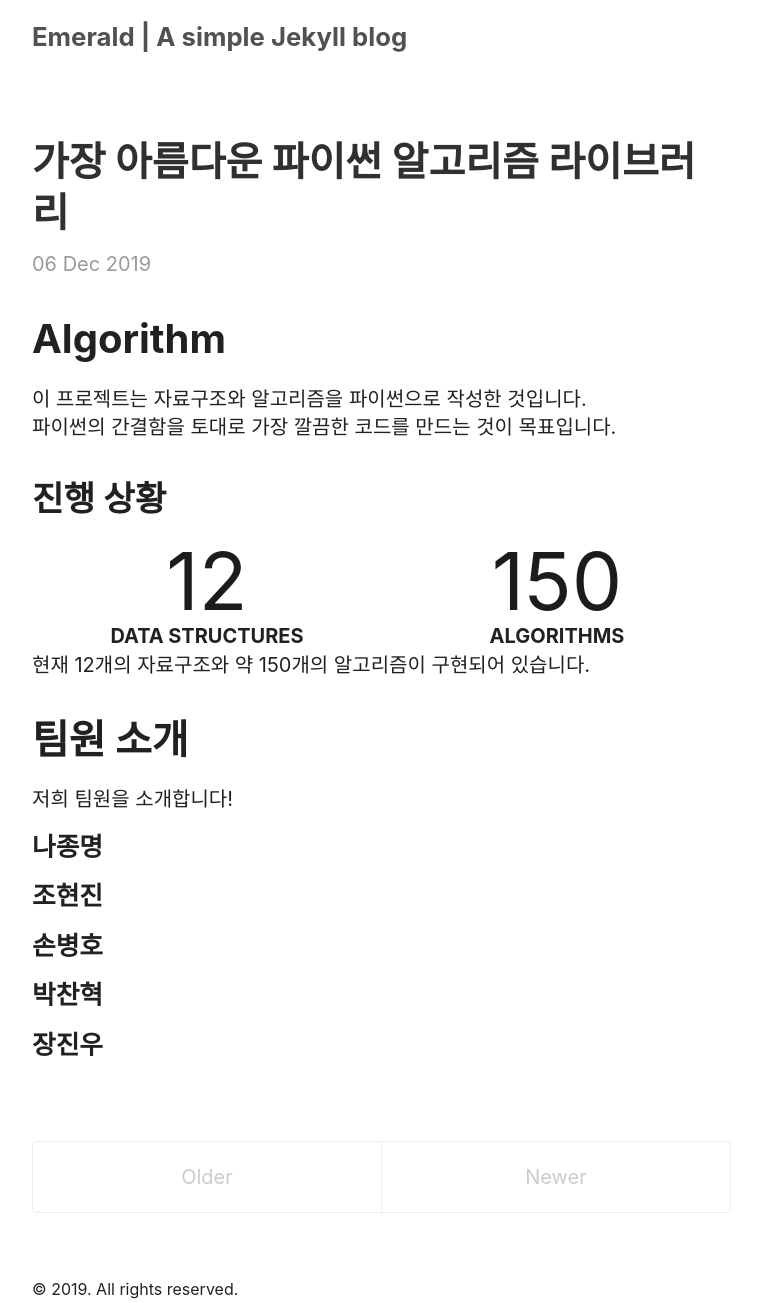
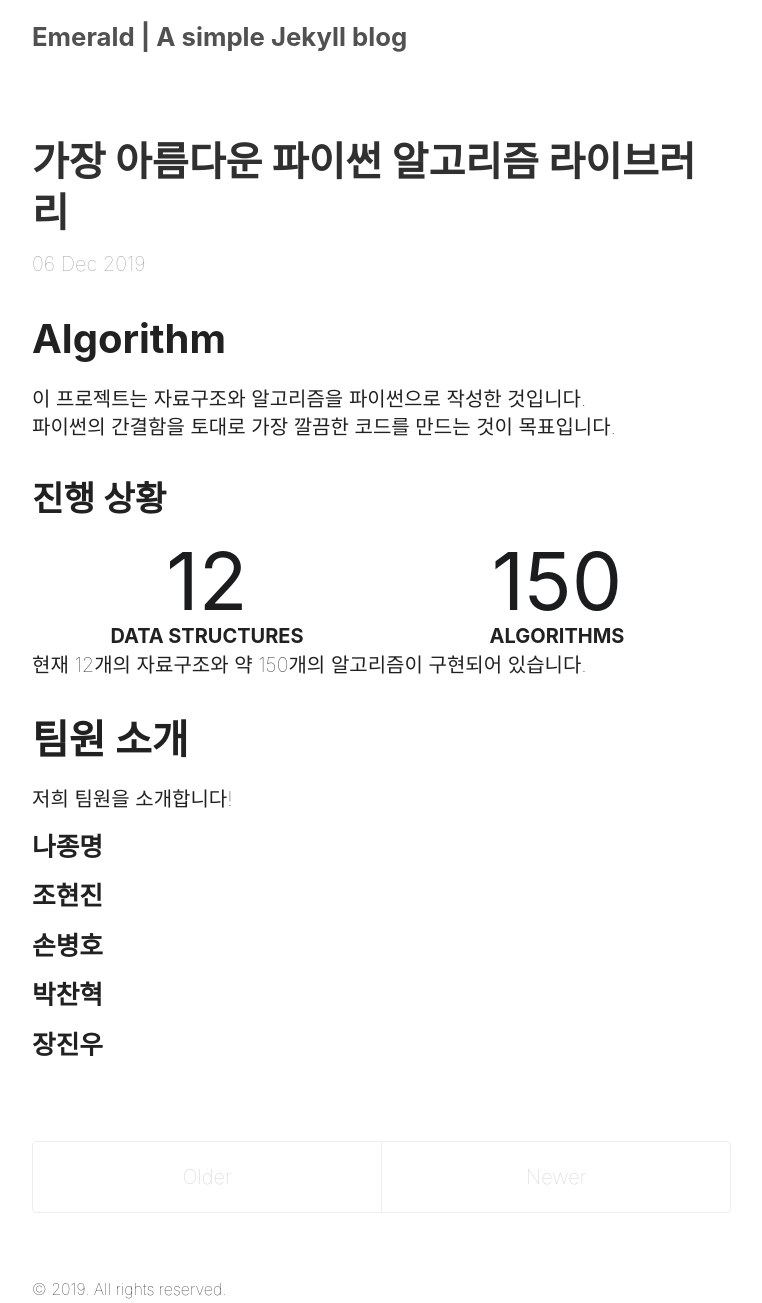
Before and after one commit to 19-2-SKKU-OSS/2019-2-OSS-L7, a Jekyll site: the page built from index.html, in a window 1280 px wide. Shown: the whole page, without its empty margins (258-1020 px from the left). Built offline with Jekyll 4.4.1, drawn with Linux system fonts in a browser that asks for light colours; nearby versions of some CDN libraries; some web fonts are replaced; the list of posts is cut into pages by our own code.

Commit message:
[Fix] Set default font weight to lighter

```diff
--- a/_sass/_base.scss
+++ b/_sass/_base.scss
@@ -18,7 +18,7 @@ body {
 html, body {
   font-size: $root-font-size !important;
   line-height: $root-line-height !important;
-  font-weight: normal;
+  font-weight: lighter;
 
   @media (min-width: $large-breakpoint) {
     font-size: $large-font-size !important;
```
